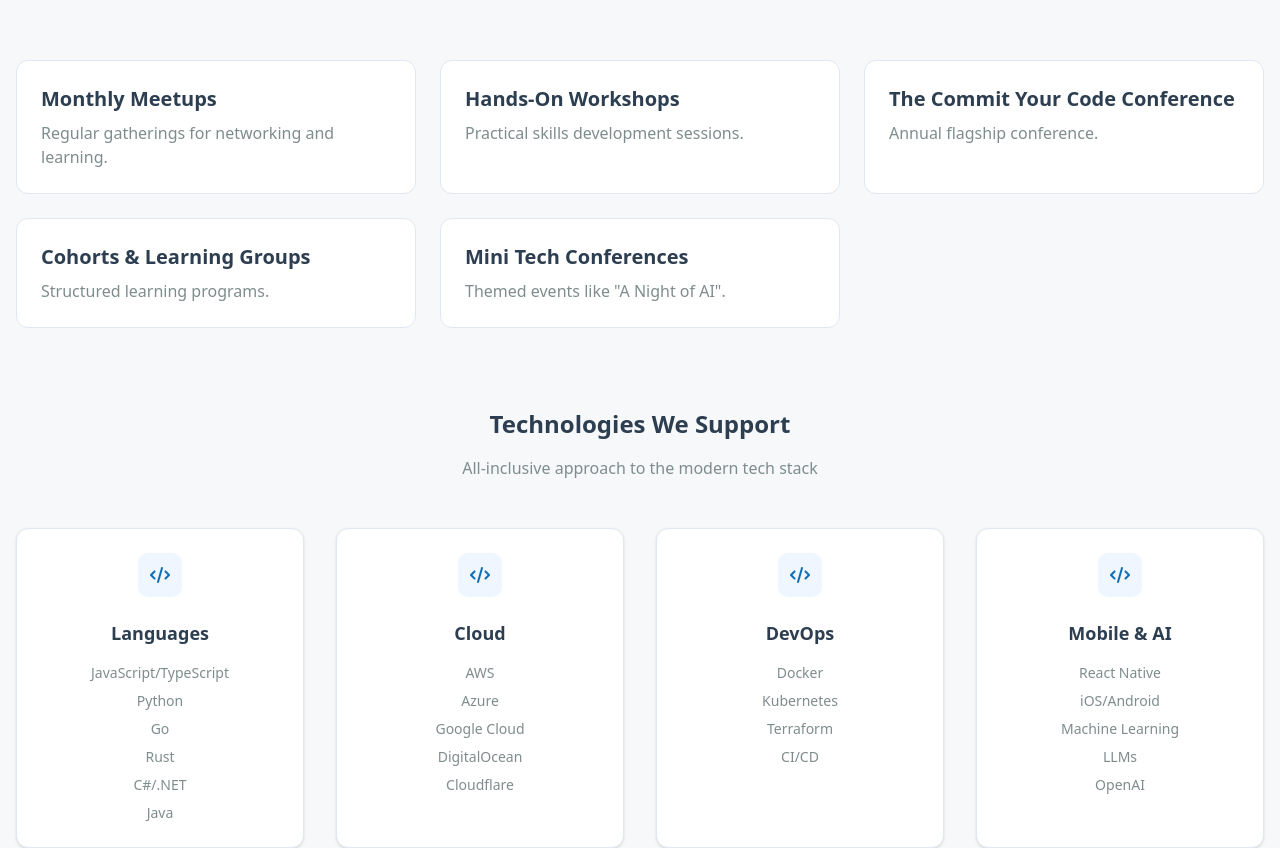
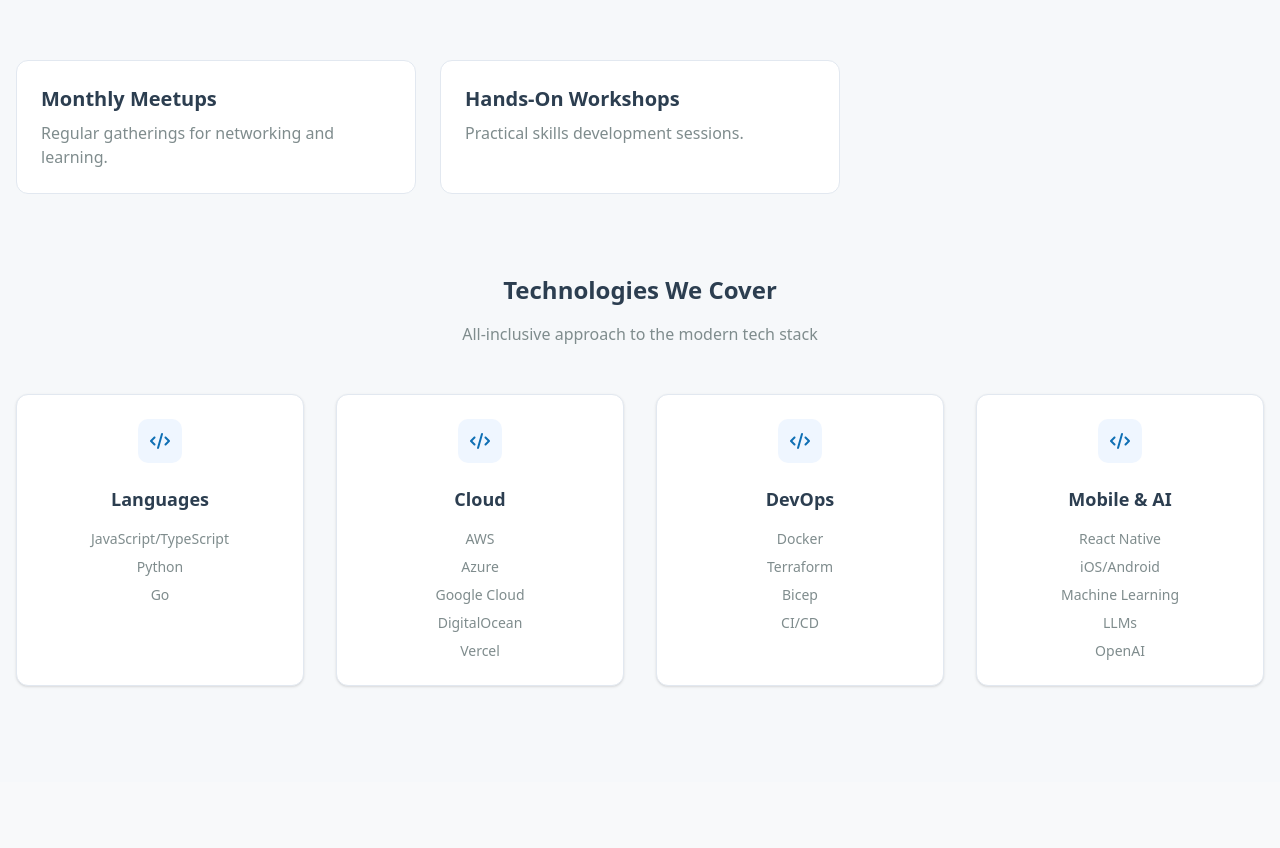
Before and after one commit to NoahJenkins/DFW-Cloud-Devs-Website, a Next.js app: page / in a window 1280 px wide. Shown: the part 1660-2508 px from the top of the page. Built offline with nearby package versions, Linux system fonts and the light colour scheme; no server answers.

Commit message:
refactor: update event descriptions and modify technology categories in constants

```diff
--- a/app/components/WhatWeDo.tsx
+++ b/app/components/WhatWeDo.tsx
@@ -7,9 +7,6 @@ import { FaCode } from 'react-icons/fa6';
 const EVENTS = [
   { title: 'Monthly Meetups', description: 'Regular gatherings for networking and learning.' },
   { title: 'Hands-On Workshops', description: 'Practical skills development sessions.' },
-  { title: 'The Commit Your Code Conference', description: 'Annual flagship conference.' },
-  { title: 'Cohorts & Learning Groups', description: 'Structured learning programs.' },
-  { title: 'Mini Tech Conferences', description: 'Themed events like "A Night of AI".' },
 ];
 
 export default function WhatWeDo() {
@@ -41,7 +38,7 @@ export default function WhatWeDo() {
         </div>
 
         <div className="text-center mb-12">
-          <h3 className="text-2xl font-bold mb-4">Technologies We Support</h3>
+          <h3 className="text-2xl font-bold mb-4">Technologies We Cover</h3>
           <p className="text-muted-foreground">All-inclusive approach to the modern tech stack</p>
         </div>
 
--- a/app/lib/constants.ts
+++ b/app/lib/constants.ts
@@ -13,9 +13,9 @@ export const STATS = [
 ];
 
 export const TECH_STACK = [
-  { category: 'Languages', items: ['JavaScript/TypeScript', 'Python', 'Go', 'Rust', 'C#/.NET', 'Java'] },
-  { category: 'Cloud', items: ['AWS', 'Azure', 'Google Cloud', 'DigitalOcean', 'Cloudflare'] },
-  { category: 'DevOps', items: ['Docker', 'Kubernetes', 'Terraform', 'CI/CD'] },
+  { category: 'Languages', items: ['JavaScript/TypeScript', 'Python', 'Go'] },
+  { category: 'Cloud', items: ['AWS', 'Azure', 'Google Cloud', 'DigitalOcean', 'Vercel'] },
+  { category: 'DevOps', items: ['Docker', 'Terraform', 'Bicep', 'CI/CD'] },
   { category: 'Mobile & AI', items: ['React Native', 'iOS/Android', 'Machine Learning', 'LLMs', 'OpenAI'] },
 ];
 
```
